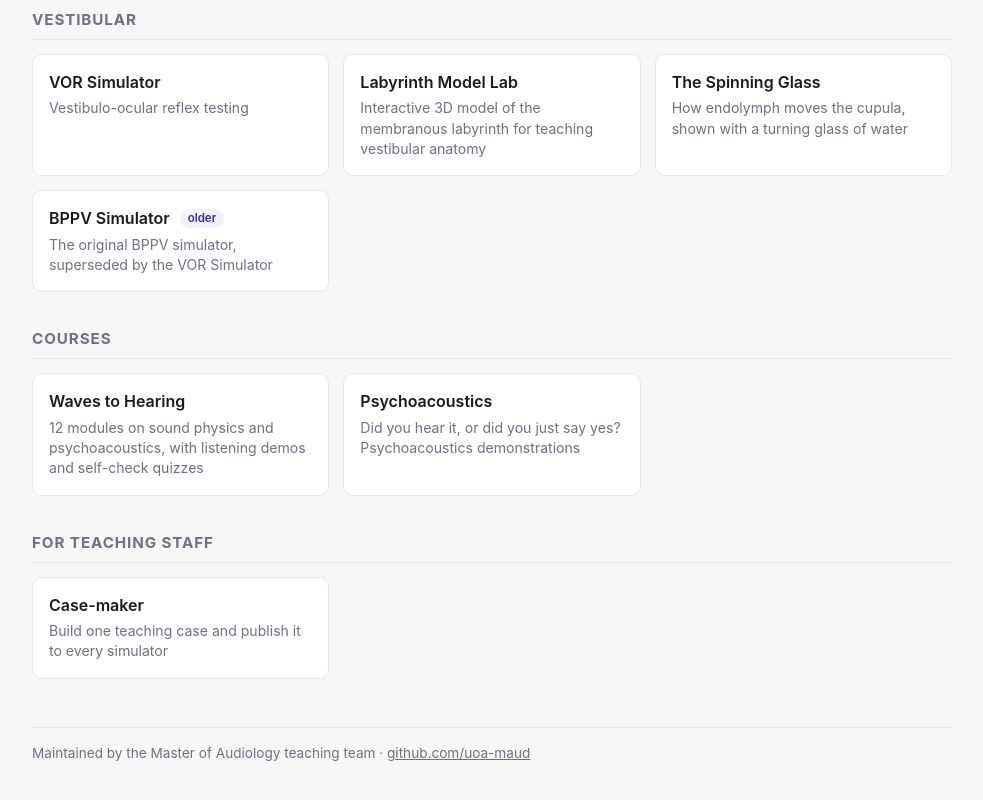
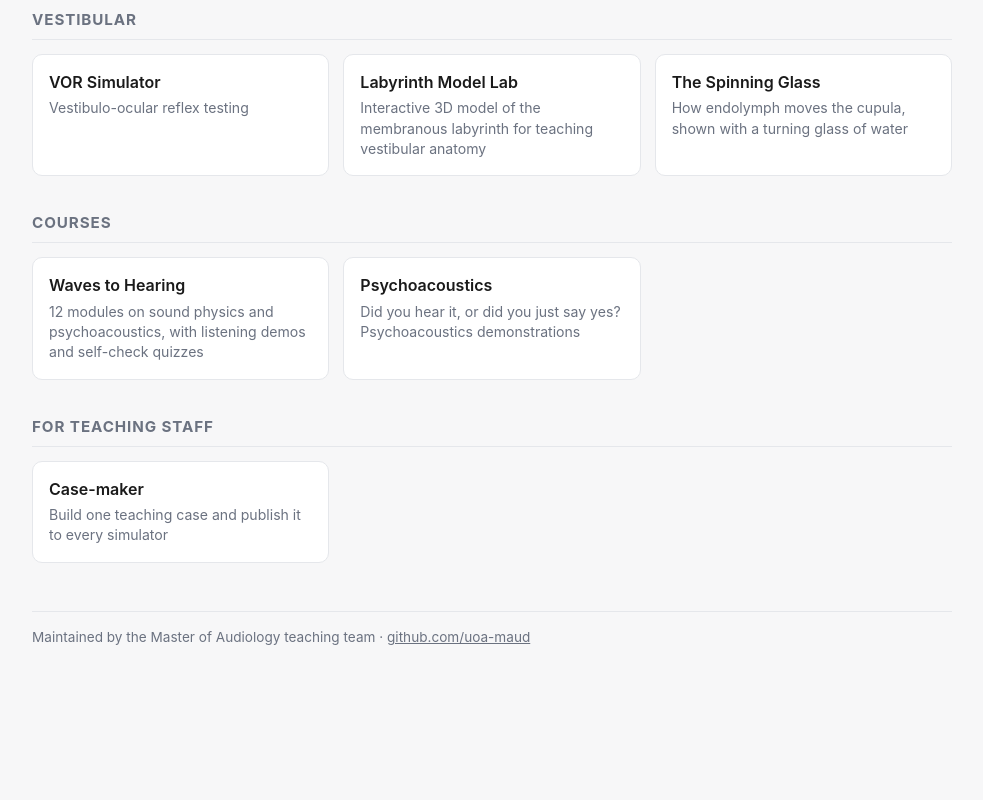
Before and after one commit to uoa-maud/uoa-maud.github.io, a plain HTML site: page index.html in a window 1280 px wide. Shown: the part 812-1612 px from the top of the page, without its empty margins (148-1131 px from the left). After the commit the page ends 1524 px from the top, so only its background shows below. Drawn offline with Linux system fonts and the light colour scheme.

Commit message:
Remove BPPV simulator link (superseded by the VOR simulator)
Co-Authored-By: Claude Opus 5.5 <noreply@anthropic.com>
Claude-Session: https://claude.ai/code/session_01Vr4KV5nrTjWUWnc7tkddrw

```diff
--- a/index.html
+++ b/index.html
@@ -128,10 +128,6 @@
         <div class="name">The Spinning Glass</div>
         <div class="desc">How endolymph moves the cupula, shown with a turning glass of water</div>
       </a>
-      <a class="card" href="https://uoa-maud.github.io/bppv-simulator/">
-        <div class="name">BPPV Simulator <span class="tag">older</span></div>
-        <div class="desc">The original BPPV simulator, superseded by the VOR Simulator</div>
-      </a>
     </div>
   </section>
 
```
